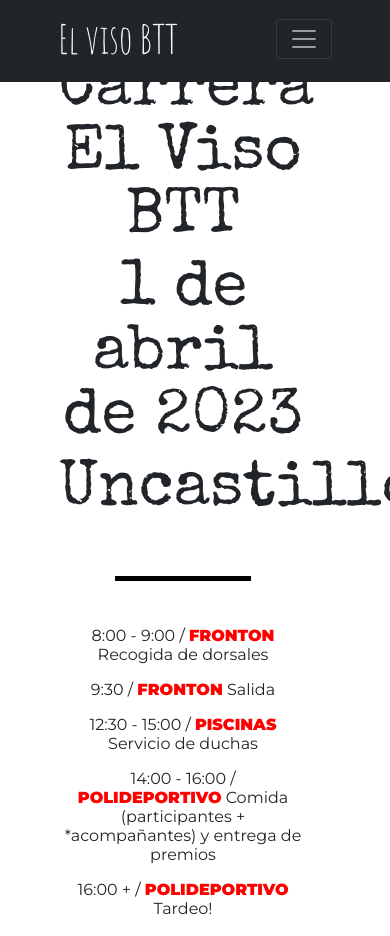
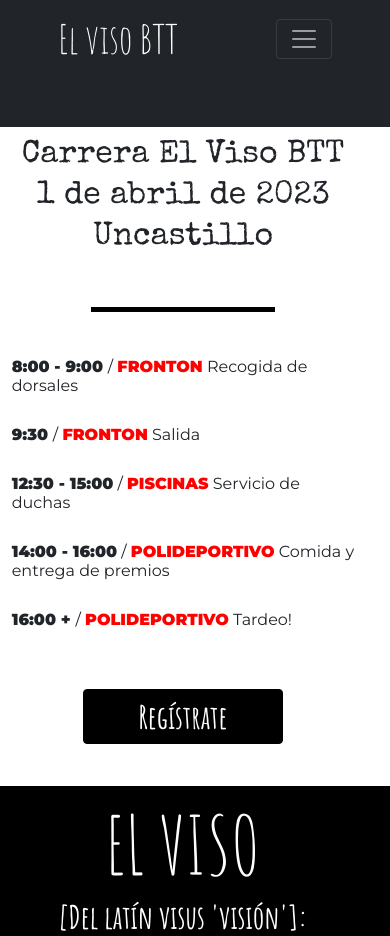
Before and after one commit to araupontones/el_viso, a plain HTML site: page index.html in a window 390 px wide. Shown: the top 936 px of the page. Drawn offline with nearby package versions, Linux system fonts and the light colour scheme; a script that the page names is missing.

Commit message:
logo banales

```diff
--- a/index.html
+++ b/index.html
@@ -120,11 +120,11 @@
 
       <hr>
 
-      <p class=timetable>8:00 - 9:00 / <span class=landmark> FRONTON</span> Recogida de dorsales</p>
-      <p class=timetable>9:30 / <span class=landmark> FRONTON</span> Salida</p>
-      <p class=timetable>12:30 - 15:00 / <span class=landmark> PISCINAS</span> Servicio de duchas</p>
-      <p class=timetable>14:00 - 16:00 / <span class=landmark> POLIDEPORTIVO</span> Comida (participantes + *acompañantes) y entrega de premios</p>
-      <p class=timetable>16:00 + / <span class=landmark> POLIDEPORTIVO</span> Tardeo!</p>
+      <p class=timetable> <b> 8:00 - 9:00 </b> / <span class=landmark> FRONTON</span> Recogida de dorsales</p>
+      <p class=timetable> <b>9:30 </b>/ <span class=landmark> FRONTON</span> Salida</p>
+      <p class=timetable><b>12:30 - 15:00</b> / <span class=landmark> PISCINAS</span> Servicio de duchas</p>
+      <p class=timetable><b>14:00 - 16:00</b> / <span class=landmark> POLIDEPORTIVO</span> Comida y entrega de premios</p>
+      <p class=timetable><b>16:00 + </b>/ <span class=landmark> POLIDEPORTIVO</span> Tardeo!</p>
 
       <a class="btn btn-dark boton-registro" href="#" role="button">Regístrate</a>
 
@@ -289,6 +289,7 @@
     <div class="row container-logos">
       <img class="press-logo logo-villas" src="imgs/logo-cinco-villas.svg" alt="tc-logo">
       <img class="press-logo logo-uncas" src="imgs/uncastillo.png" alt="tc-logo">
+      <img class="press-logo logo-villas" src="imgs/banales.jpg" alt="tnw-logo">
       <img class="press-logo logo-pulpo" src="imgs/pulpodata.png" alt="tnw-logo">
     </div>
 
--- a/styles/styles.css
+++ b/styles/styles.css
@@ -136,6 +136,38 @@ hr {
   /*margin: 20px 20px 50px;*/
 }
 
+
+@media (max-width: 768px) {
+#title{
+  margin-top: 80px;
+}
+
+  .logo-pulpo{
+    width: 30%;
+    height: 30%;
+  }
+}
+
+@media (max-width: 600px) {
+.timetable{
+  text-align: left;
+  margin-bottom: 30px;
+}
+
+.diccionario, .info-item{
+  line-height: 1;
+}
+  .container-fluid {
+    padding: 3% 3%;
+  }
+.texto-title{
+  font-size: 2rem;
+}
+  .logo-pulpo{
+    width: 50%;
+    height: 50%;
+  }
+}
 /*
 .container-photo-title {
   color: white;
```
Also changed, not shown: imgs/banales.jpg (added).
